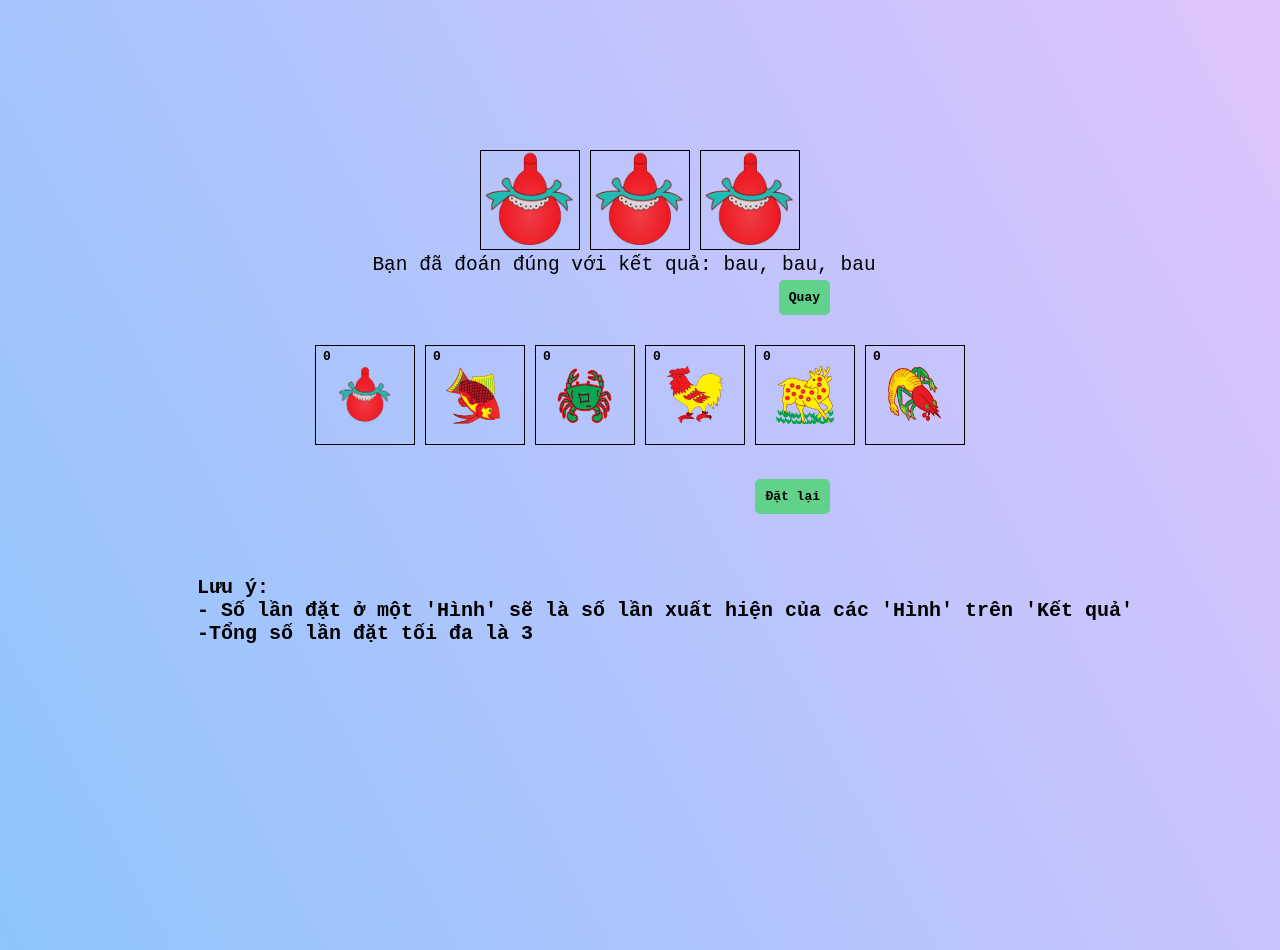
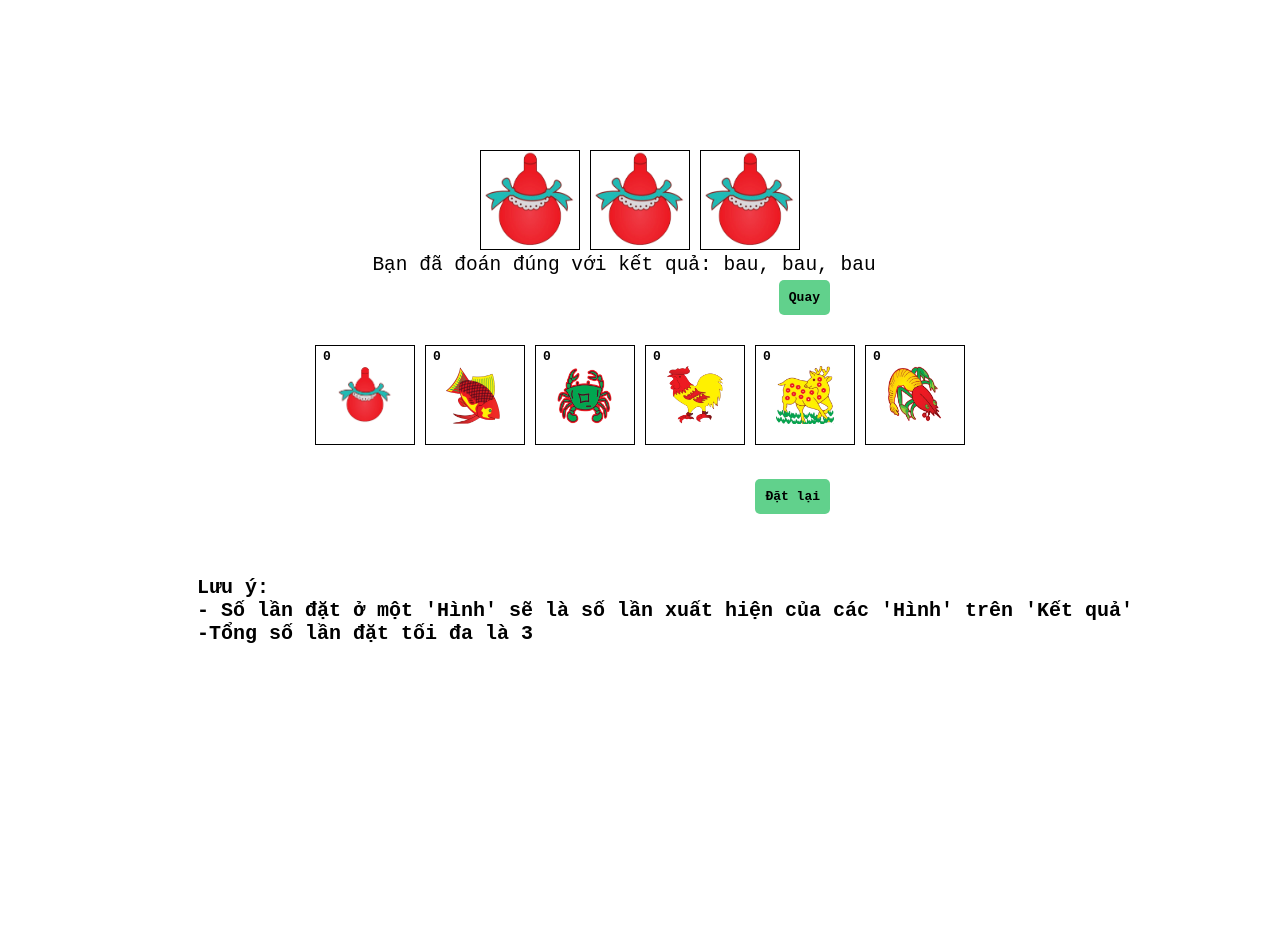
Before and after one commit to Pearn203/Final_Test, a plain HTML site: page index.html in a window 1280 px wide. Drawn offline with Linux system fonts and the light colour scheme.

Commit message:
Update index.css

```diff
--- a/index.css
+++ b/index.css
@@ -6,8 +6,6 @@
 }
 body{
     height: 100vh;
-    background-color: #8EC5FC;
-    background-image: linear-gradient(62deg, #8EC5FC 0%, #E0C3FC 100%);
     background-repeat: no-repeat;
 }
 .img-container{
```
